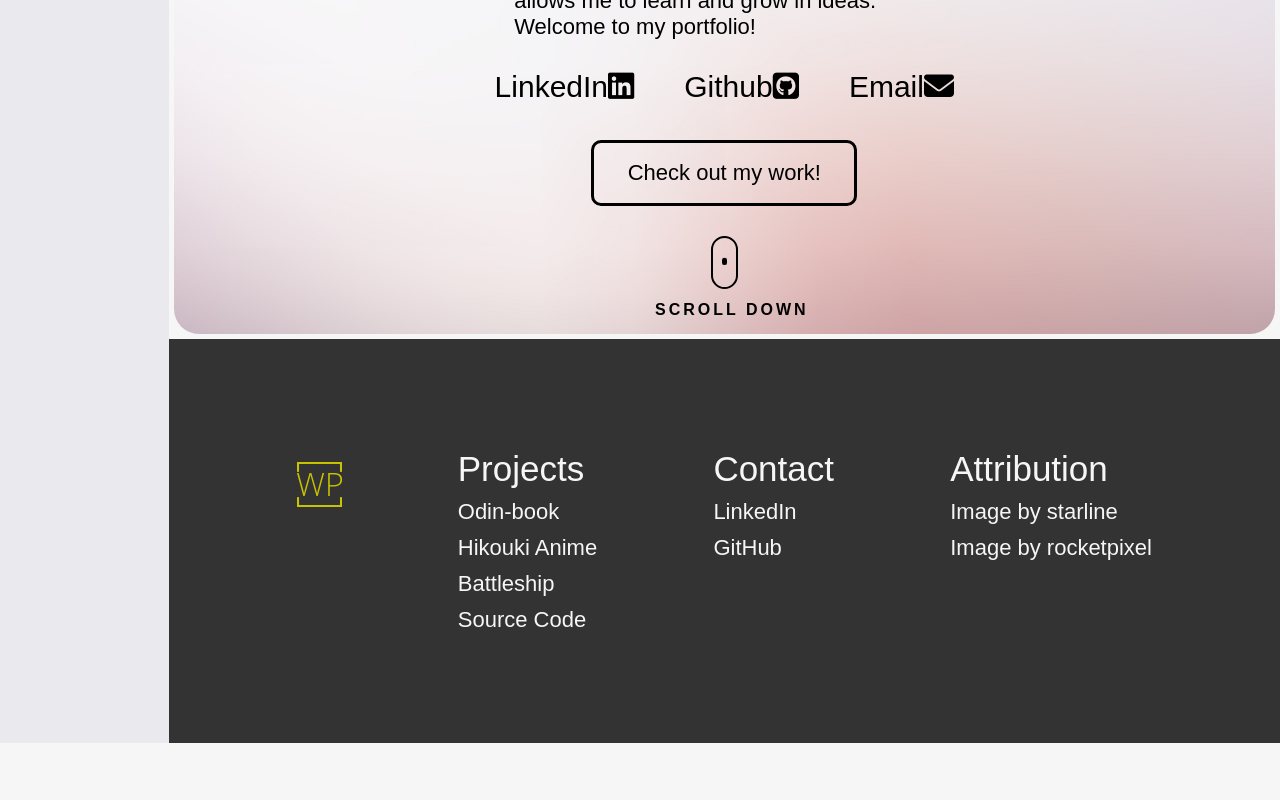
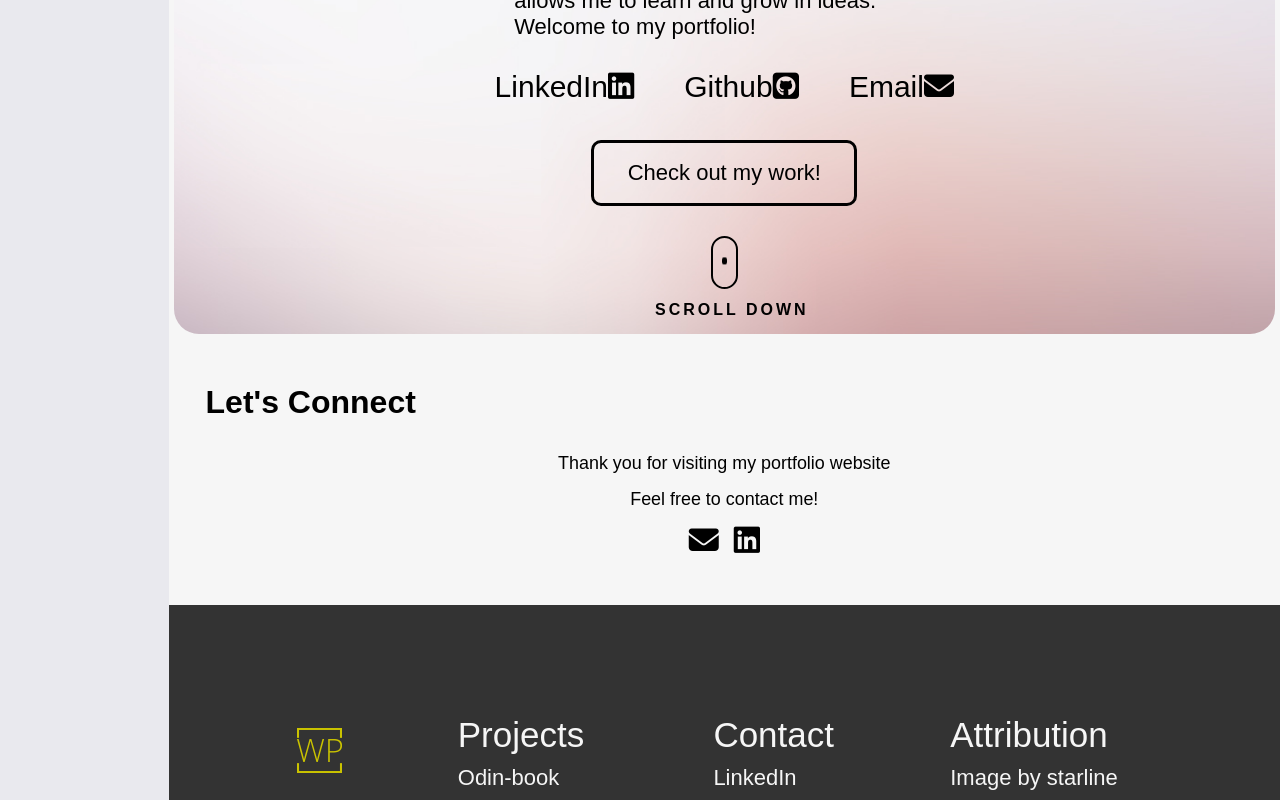
Before and after one commit to williamphk/portfolio-website-react, a React (Vite) app: page / in a window 1280 px wide. Shown: the part 492-1292 px from the top of the page. Before the commit the page ends 1235 px from the top, so only its background shows below. Built offline with nearby package versions, Linux system fonts and the light colour scheme; a web font is replaced by a local one.

Commit message:
Implemented Contact

```diff
--- /dev/null
+++ b/src/components/Contact.css
@@ -0,0 +1,46 @@
+/* CONTACT */
+.contact-wrapper {
+  display: flex;
+  flex-direction: column;
+  align-items: center;
+  gap: 15px;
+}
+.contact > p,
+.contact > div {
+  font-size: min(var(--bodyFontDesktop), 1.4vw);
+  padding-left: clamp(1em, 2vw, 2em);
+  padding-right: clamp(1em, 2vw, 2em);
+}
+.contact-wrapper div {
+  display: flex;
+  gap: 15px;
+}
+.contact-wrapper div a {
+  font-size: 30px;
+  color: var(--primaryColor);
+  display: flex;
+  flex-direction: column;
+  align-items: center;
+}
+.contact-wrapper div a:hover {
+  color: #666666;
+}
+
+/* TABLET */
+@media only screen and (max-width: 1200px) {
+  .contact > p,
+  .contact > div {
+    font-size: 20px;
+  }
+  .contact-wrapper div a i {
+    font-size: min(90px, 10vw);
+  }
+}
+
+/* PHONE */
+@media only screen and (max-width: 415px) {
+  .contact > p,
+  .contact > div {
+    font-size: var(--bodyFontPhone);
+  }
+}
--- a/src/components/Contact.jsx
+++ b/src/components/Contact.jsx
@@ -1,3 +1,24 @@
+import "./Contact.css";
+
 export default function Contact() {
-  return <></>;
+  return (
+    <section className="contact" id="contact">
+      <h2 className="section-title">Let's Connect</h2>
+      <div className="contact-wrapper">
+        <p>Thank you for visiting my portfolio website</p>
+        <p>Feel free to contact me!</p>
+        <div>
+          <a href="mailto:willphk@outlook.com" title="My email address">
+            <i className="fa-solid fa-envelope"></i>
+          </a>
+          <a
+            href="http://linkedin.com/in/williamphk"
+            title="Link to my LinkedIn Account"
+          >
+            <i className="fa-brands fa-linkedin"></i>
+          </a>
+        </div>
+      </div>
+    </section>
+  );
 }
```
